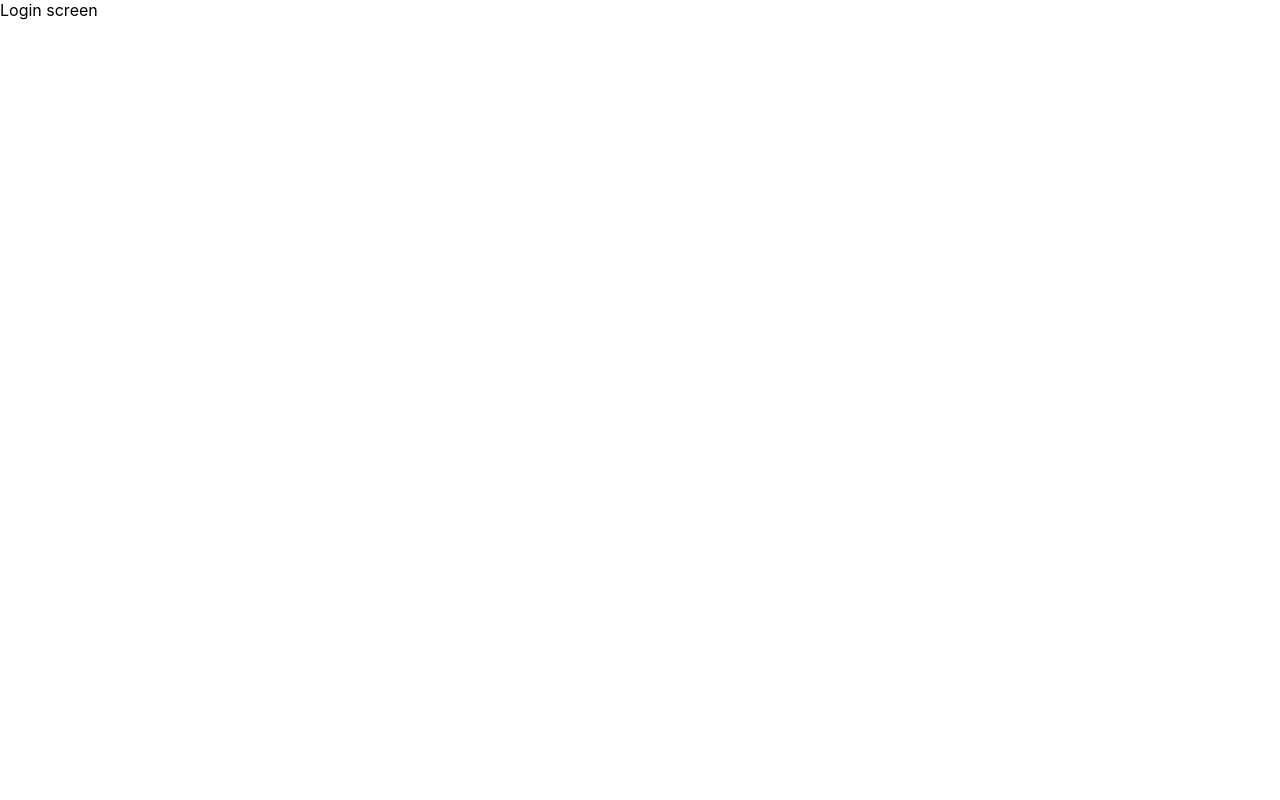
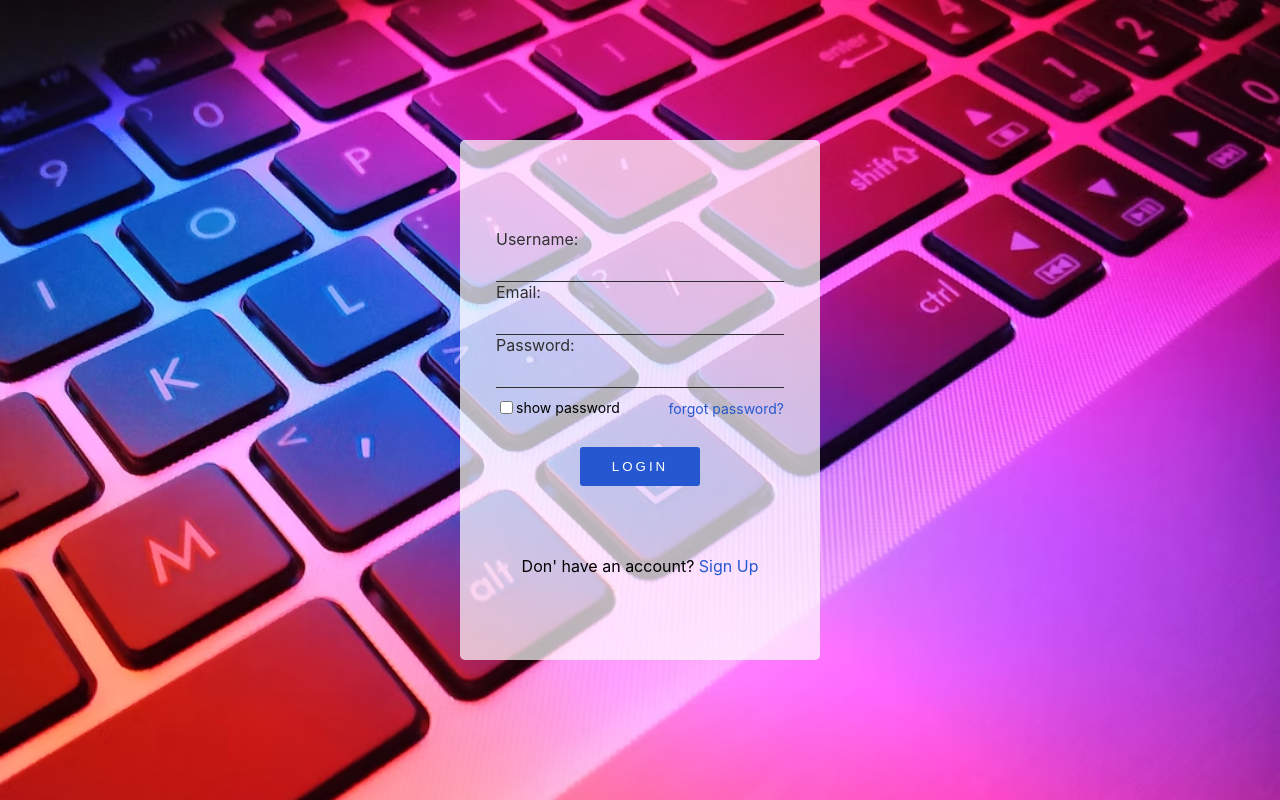
Before and after one commit to EmmanuelAmpofo/LibrarySystem, a React (Create React App) app: page / in a window 1280 px wide. Built offline with nearby package versions, Linux system fonts and the light colour scheme.

Commit message:
Login page

```diff
--- a/src/App.css
+++ b/src/App.css
@@ -1,38 +1,5 @@
 .App {
-  text-align: center;
+  /* text-align: center; */
+  background-color: #fff;
+  min-height: 100vh;
 }
-
-.App-logo {
-  height: 40vmin;
-  pointer-events: none;
-}
-
-@media (prefers-reduced-motion: no-preference) {
-  .App-logo {
-    animation: App-logo-spin infinite 20s linear;
-  }
-}
-
-.App-header {
-  background-color: #282c34;
-  min-height: 100vh;
-  display: flex;
-  flex-direction: column;
-  align-items: center;
-  justify-content: center;
-  font-size: calc(10px + 2vmin);
-  color: white;
-}
-
-.App-link {
-  color: #61dafb;
-}
-
-@keyframes App-logo-spin {
-  from {
-    transform: rotate(0deg);
-  }
-  to {
-    transform: rotate(360deg);
-  }
-}
--- a/src/App.js
+++ b/src/App.js
@@ -1,4 +1,5 @@
 import Login from "./pages/login/Login";
+import "./App.css"
 
 function App() {
   return (
--- a/src/pages/login/Login.jsx
+++ b/src/pages/login/Login.jsx
@@ -1,11 +1,90 @@
-import React from 'react'
+import { Box, Input } from "@mui/material";
+import React, { useState } from "react";
+import "./login.css";
 
 function Login() {
+  const [capsLock, setCapsLock] = useState(false);
+  const [visiblePassword, setVisiblePassword] = useState(false);
+
+  const checkCapsLockOn = (event) => {
+    if (event.getModifierState("CapsLock")) {
+      setCapsLock(true);
+    } else {
+      setCapsLock(false);
+    }
+  };
+
+  const showPassword = () => {
+    setVisiblePassword(visiblePassword ? false : true);
+  };
+
   return (
-    <div>
-       Login screen
-    </div>
-  )
+    <Box className="loginWrapper">
+      <form action="" className="formWrapper">
+        <Box className="inputContainer">
+          <label htmlFor="username">Username:</label>
+          <Input
+            onKeyUp={checkCapsLockOn}
+            id="username"
+            variant="standard"
+            className="inputField"
+            disableUnderline={true}
+            autoComplete="off"
+            required={true}
+          />
+          {capsLock && <span className="caps">WARNING! Caps lock is ON</span>}
+
+          <label htmlFor="email">Email:</label>
+          <Input
+            onKeyUp={checkCapsLockOn}
+            id="email"
+            variant="standard"
+            className="inputField"
+            disableUnderline={true}
+            autoComplete="off"
+            required={true}
+            type="email"
+          />
+
+          <label htmlFor="password">Password:</label>
+          <Input
+            onKeyUp={checkCapsLockOn}
+            id="password"
+            type={visiblePassword ? "text" : "password"}
+            variant="standard"
+            className="inputField"
+            disableUnderline={true}
+            autoComplete="off"
+            required={true}
+          />
+          <Box className="pwdWrapper">
+            <Box className="togglePwd">
+              <input
+                type="checkbox"
+                name="show password"
+                id=""
+                onClick={showPassword}
+              />
+              <span className="shwPwd">show password</span>
+            </Box>
+
+            <a href="/" className="forgotPassword">
+              forgot password?
+            </a>
+          </Box>
+          <button type="submit" className="loginBtn">
+            login
+          </button>
+        </Box>
+        <span className="dontHave">
+          Don' have an account?{" "}
+          <a href="/" className="signUp">
+            Sign Up
+          </a>
+        </span>
+      </form>
+    </Box>
+  );
 }
 
-export default Login
+export default Login;
--- /dev/null
+++ b/src/pages/login/login.css
@@ -0,0 +1,93 @@
+.loginWrapper{
+    display: flex;
+    min-height: 100vh;
+    background-image: url(../../assets/back.avif);
+    background-size: cover;
+    background-position: top;
+    background-repeat: no-repeat;
+    align-items: center;
+    justify-content: center;
+
+}
+.formWrapper{
+    background-color: rgba(255, 255, 255, 0.7);
+    border-radius: 0.313rem;
+    height: 30rem;
+    width: 25%;
+    margin: auto;
+    display: flex;
+    flex-direction: column;
+    justify-content: space-evenly;
+    padding: 1.25rem;
+}
+.inputContainer{
+    display: flex;
+    flex-direction: column;
+    width: 90%;
+    margin: 0.313rem auto;
+}
+.caps{
+    font-size: 0.875rem;
+    color: red;
+}
+label{
+    color: #303030;
+}
+.inputField{
+    background-color: transparent;
+    color: #2557d0;
+    border-bottom: 0.063rem solid #303030;
+}
+a{
+    text-decoration: none;
+}
+.forgotPassword{
+    color: #2557d0;
+    display: flex;
+    align-self: flex-end;
+    font-size: 0.875rem;
+}
+.forgotPassword:hover{
+    text-decoration: underline;
+    cursor: pointer;
+}
+.pwdWrapper{
+    display: flex;
+    justify-content: space-between;
+    margin-top: 0.625rem;
+}
+.togglePwd{
+    display: flex;
+    justify-content: center;
+    align-items: center;
+}
+.shwPwd{
+    font-size: 0.875rem;
+}
+.loginBtn{
+    background-color: #2557d0;
+    align-self: center;
+    border: none;
+    color: #fff;
+    cursor: pointer;
+    margin-top: 1.875rem;
+    padding: 0.625rem 1.875rem;
+    border-radius: 0.188rem;
+    text-transform: uppercase;
+    letter-spacing: 0.188rem;
+    border: 0.125rem solid transparent;
+}
+.loginBtn:hover{
+    background-color: transparent;
+    border: 0.063rem solid #2557d0;
+    color: #2557d0;
+}
+.dontHave{
+    align-self: center;
+}
+.signUp{
+    color: #2557d0;
+}
+.signUp:hover{
+    text-decoration: underline;
+}
```
Also changed, not shown: src/assets/back.avif (added).
